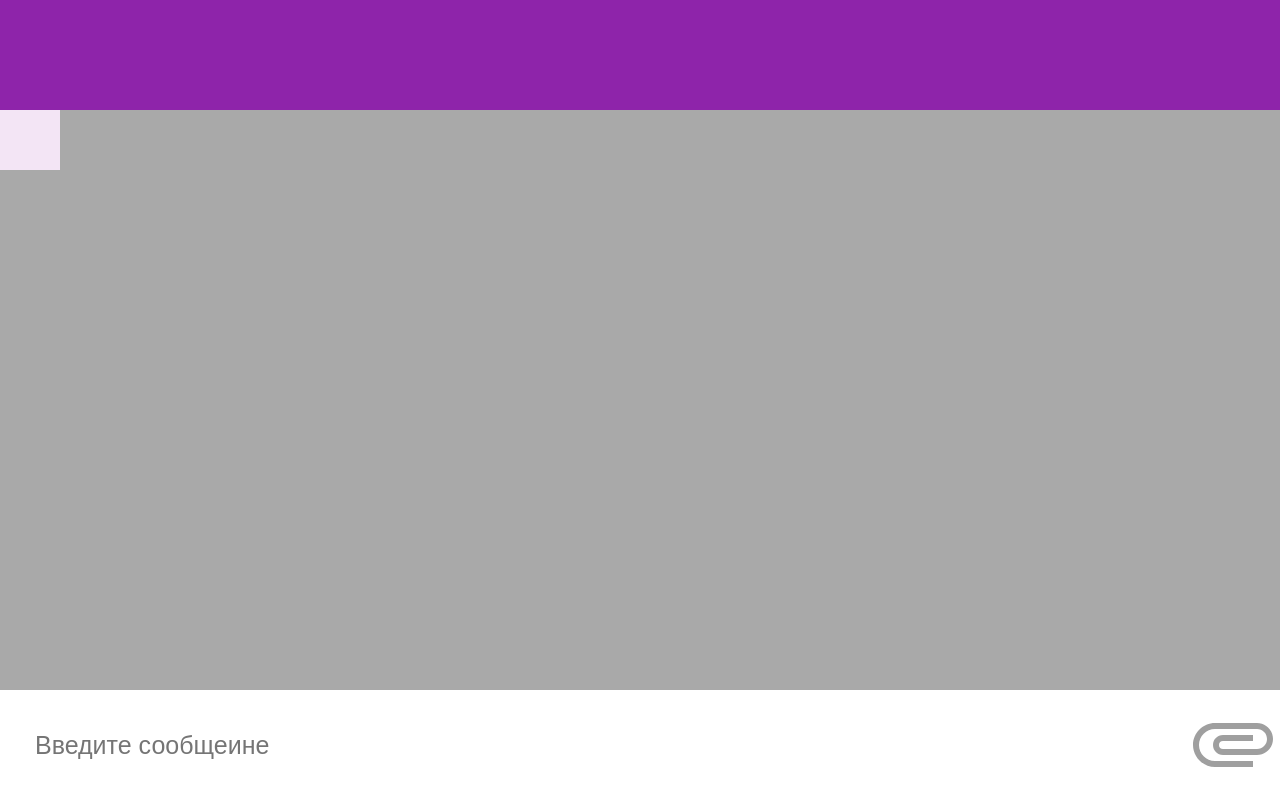
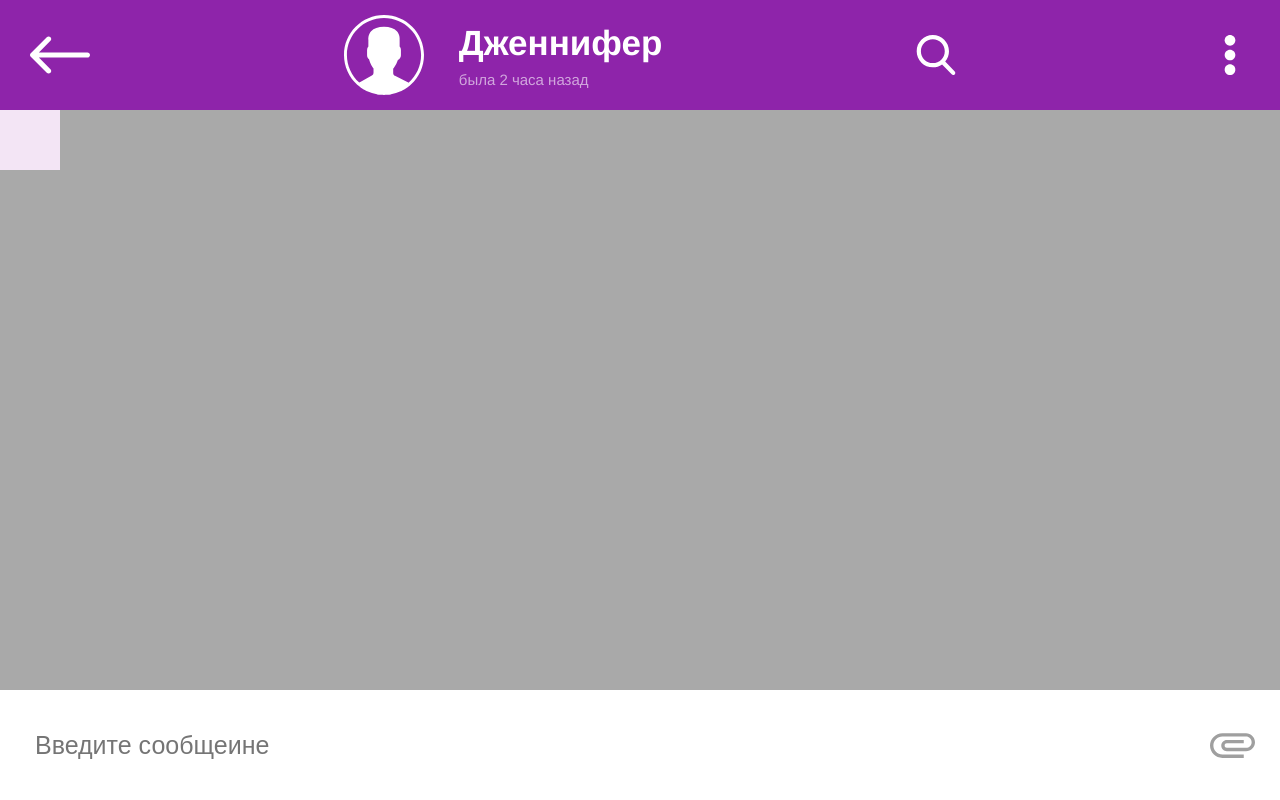
Before and after one commit to shavros/2019-2-Track-Frontend-S-Shavrin, a website built with webpack: page web-components/src/index.html in a window 1280 px wide. Built offline with nearby package versions, Linux system fonts and the light colour scheme.

Commit message:
почти доделал верстку

```diff
--- a/web-components/src/components/FormInput.js
+++ b/web-components/src/components/FormInput.js
@@ -34,7 +34,7 @@ template.innerHTML = `
     </style>
     <input type="text">
     <div class="attach_button">
-    <svg xmlns="http://www.w3.org/2000/svg" xmlns:xlink="http://www.w3.org/1999/xlink" version="1.1" id="Capa_1" x="0px" y="0px" width="80px" height="90px" viewBox="0 0 510 510" style="enable-background:new 0 0 510 510;" xml:space="preserve"><g><g>
+    <svg xmlns="http://www.w3.org/2000/svg" xmlns:xlink="http://www.w3.org/1999/xlink" version="1.1" id="Capa_1" x="0px" y="0px" width="65px" height="45px" viewBox="0 0 510 510" style="enable-background:new 0 0 510 510;" xml:space="preserve"><g><g>
 \t<g id="attachment">
 \t\t<path d="M140.25,395.25C63.75,395.25,0,331.5,0,255s63.75-140.25,140.25-140.25H408c56.1,0,102,45.9,102,102    c0,56.1-45.9,102-102,102H191.25c-35.7,0-63.75-28.05-63.75-63.75s28.05-63.75,63.75-63.75H382.5v38.25H191.25    c-15.3,0-25.5,10.2-25.5,25.5s10.2,25.5,25.5,25.5H408c35.7,0,63.75-28.05,63.75-63.75S443.7,153,408,153H140.25    c-56.1,0-102,45.9-102,102c0,56.1,45.9,102,102,102H382.5v38.25H140.25z" data-original="#000000" class="active-path" data-old_color="#000000" fill="#9F9F9F"/>
 \t</g>
--- a/web-components/src/index.css
+++ b/web-components/src/index.css
@@ -24,8 +24,62 @@ body {
   height: 110px;
   width: 100%;
   background-color: #8e24aa;
+  display: flex;
+  justify-content: space-between;
+  padding-left: 30px;
+  padding-right: 30px;
 }
 
 .message_form {
   flex-grow: 2;
 }
+
+.back_button {
+  height: 100%;
+  display: flex;
+  align-items: center;
+}
+
+.contact_info {
+  height: 100%;
+  display: flex;
+}
+
+.contact_logo {
+  height: 100%;
+  display: flex;
+  align-items: center;
+  margin-right: 35px;
+}
+
+.contact_info_more {
+  height: 100%;
+  padding-top: 25px;
+  padding-bottom: 25px;
+}
+
+.contact_name {
+  line-height: 35px;
+  font-size: 35px;
+  color: white;
+  margin-top: 0;
+  margin-bottom: 10px;
+}
+
+.contact_status {
+  margin: 0;
+  font-size: 15px;
+  color: #d1a7dd;
+}
+
+.search_button {
+  height: 100%;
+  display: flex;
+  align-items: center;
+}
+
+.settings_button {
+  height: 100%;
+  display: flex;
+  align-items: center;
+}
--- a/web-components/src/index.html
+++ b/web-components/src/index.html
@@ -5,7 +5,66 @@
     <title>Create message</title>
 </head>
 <body>
-    <div class="dialog_header"></div>
+    <div class="dialog_header">
+      <div class="back_button">
+        <svg version="1.1" id="Capa_1" xmlns="http://www.w3.org/2000/svg" xmlns:xlink="http://www.w3.org/1999/xlink" x="0px" y="0px"
+             width="60px" height="60px"  viewBox="0 0 400.004 400.004" fill="white"
+             xml:space="preserve">
+<g>
+	<path d="M382.688,182.686H59.116l77.209-77.214c6.764-6.76,6.764-17.726,0-24.485c-6.764-6.764-17.73-6.764-24.484,0L5.073,187.757
+		c-6.764,6.76-6.764,17.727,0,24.485l106.768,106.775c3.381,3.383,7.812,5.072,12.242,5.072c4.43,0,8.861-1.689,12.242-5.072
+		c6.764-6.76,6.764-17.726,0-24.484l-77.209-77.218h323.572c9.562,0,17.316-7.753,17.316-17.315
+		C400.004,190.438,392.251,182.686,382.688,182.686z"/>
+</g>
+</svg>
+      </div>
+      <div class="contact_info">
+        <div class="contact_logo">
+          <svg version="1.1" id="Capa_1" xmlns="http://www.w3.org/2000/svg" xmlns:xlink="http://www.w3.org/1999/xlink" x="0px" y="0px"
+               viewBox="0 0 55 55" width="80px" height="80px" fill="white" xml:space="preserve">
+<path d="M55,27.5C55,12.337,42.663,0,27.5,0S0,12.337,0,27.5c0,8.009,3.444,15.228,8.926,20.258l-0.026,0.023l0.892,0.752
+	c0.058,0.049,0.121,0.089,0.179,0.137c0.474,0.393,0.965,0.766,1.465,1.127c0.162,0.117,0.324,0.234,0.489,0.348
+	c0.534,0.368,1.082,0.717,1.642,1.048c0.122,0.072,0.245,0.142,0.368,0.212c0.613,0.349,1.239,0.678,1.88,0.98
+	c0.047,0.022,0.095,0.042,0.142,0.064c2.089,0.971,4.319,1.684,6.651,2.105c0.061,0.011,0.122,0.022,0.184,0.033
+	c0.724,0.125,1.456,0.225,2.197,0.292c0.09,0.008,0.18,0.013,0.271,0.021C25.998,54.961,26.744,55,27.5,55
+	c0.749,0,1.488-0.039,2.222-0.098c0.093-0.008,0.186-0.013,0.279-0.021c0.735-0.067,1.461-0.164,2.178-0.287
+	c0.062-0.011,0.125-0.022,0.187-0.034c2.297-0.412,4.495-1.109,6.557-2.055c0.076-0.035,0.153-0.068,0.229-0.104
+	c0.617-0.29,1.22-0.603,1.811-0.936c0.147-0.083,0.293-0.167,0.439-0.253c0.538-0.317,1.067-0.648,1.581-1
+	c0.185-0.126,0.366-0.259,0.549-0.391c0.439-0.316,0.87-0.642,1.289-0.983c0.093-0.075,0.193-0.14,0.284-0.217l0.915-0.764
+	l-0.027-0.023C51.523,42.802,55,35.55,55,27.5z M2,27.5C2,13.439,13.439,2,27.5,2S53,13.439,53,27.5
+	c0,7.577-3.325,14.389-8.589,19.063c-0.294-0.203-0.59-0.385-0.893-0.537l-8.467-4.233c-0.76-0.38-1.232-1.144-1.232-1.993v-2.957
+	c0.196-0.242,0.403-0.516,0.617-0.817c1.096-1.548,1.975-3.27,2.616-5.123c1.267-0.602,2.085-1.864,2.085-3.289v-3.545
+	c0-0.867-0.318-1.708-0.887-2.369v-4.667c0.052-0.52,0.236-3.448-1.883-5.864C34.524,9.065,31.541,8,27.5,8
+	s-7.024,1.065-8.867,3.168c-2.119,2.416-1.935,5.346-1.883,5.864v4.667c-0.568,0.661-0.887,1.502-0.887,2.369v3.545
+	c0,1.101,0.494,2.128,1.34,2.821c0.81,3.173,2.477,5.575,3.093,6.389v2.894c0,0.816-0.445,1.566-1.162,1.958l-7.907,4.313
+	c-0.252,0.137-0.502,0.297-0.752,0.476C5.276,41.792,2,35.022,2,27.5z"/>
+
+</svg>
+        </div>
+        <div class="contact_info_more">
+          <h1 class="contact_name">Дженнифер</h1>
+          <p class="contact_status">была 2 часа назад</p>
+        </div>
+      </div>
+      <div class="search_button">
+        <svg version="1.1" id="Capa_1" xmlns="http://www.w3.org/2000/svg" xmlns:xlink="http://www.w3.org/1999/xlink" x="0px" y="0px"
+             viewBox="0 0 56.966 56.966" width="40px" height="40px" fill="white" xml:space="preserve">
+<path d="M55.146,51.887L41.588,37.786c3.486-4.144,5.396-9.358,5.396-14.786c0-12.682-10.318-23-23-23s-23,10.318-23,23
+	s10.318,23,23,23c4.761,0,9.298-1.436,13.177-4.162l13.661,14.208c0.571,0.593,1.339,0.92,2.162,0.92
+	c0.779,0,1.518-0.297,2.079-0.837C56.255,54.982,56.293,53.08,55.146,51.887z M23.984,6c9.374,0,17,7.626,17,17s-7.626,17-17,17
+	s-17-7.626-17-17S14.61,6,23.984,6z"/>
+</svg>
+      </div>
+      <div class="settings_button">
+        <svg version="1.1" id="Capa_1" xmlns="http://www.w3.org/2000/svg" xmlns:xlink="http://www.w3.org/1999/xlink" x="0px" y="0px"
+             viewBox="0 0 60 60" fill="white" height="40px" xml:space="preserve">
+<g>
+	<path d="M30,16c4.411,0,8-3.589,8-8s-3.589-8-8-8s-8,3.589-8,8S25.589,16,30,16z"/>
+  <path d="M30,44c-4.411,0-8,3.589-8,8s3.589,8,8,8s8-3.589,8-8S34.411,44,30,44z"/>
+  <path d="M30,22c-4.411,0-8,3.589-8,8s3.589,8,8,8s8-3.589,8-8S34.411,22,30,22z"/>
+</svg>
+      </div>
+    </div>
     <message-form action="/" class="message_form">
     </message-form>
 </body>
```
Also changed, not shown: 1 other file.
